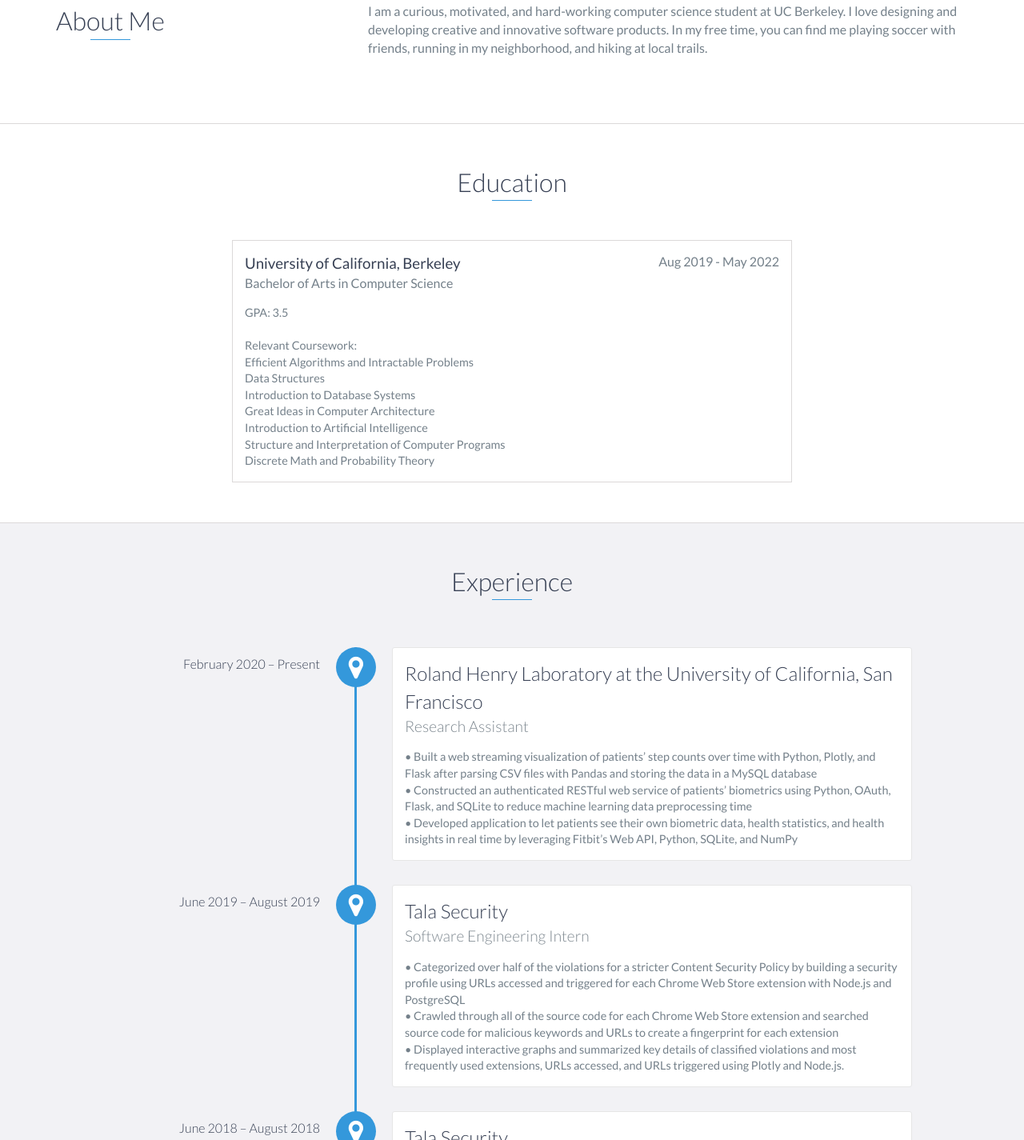
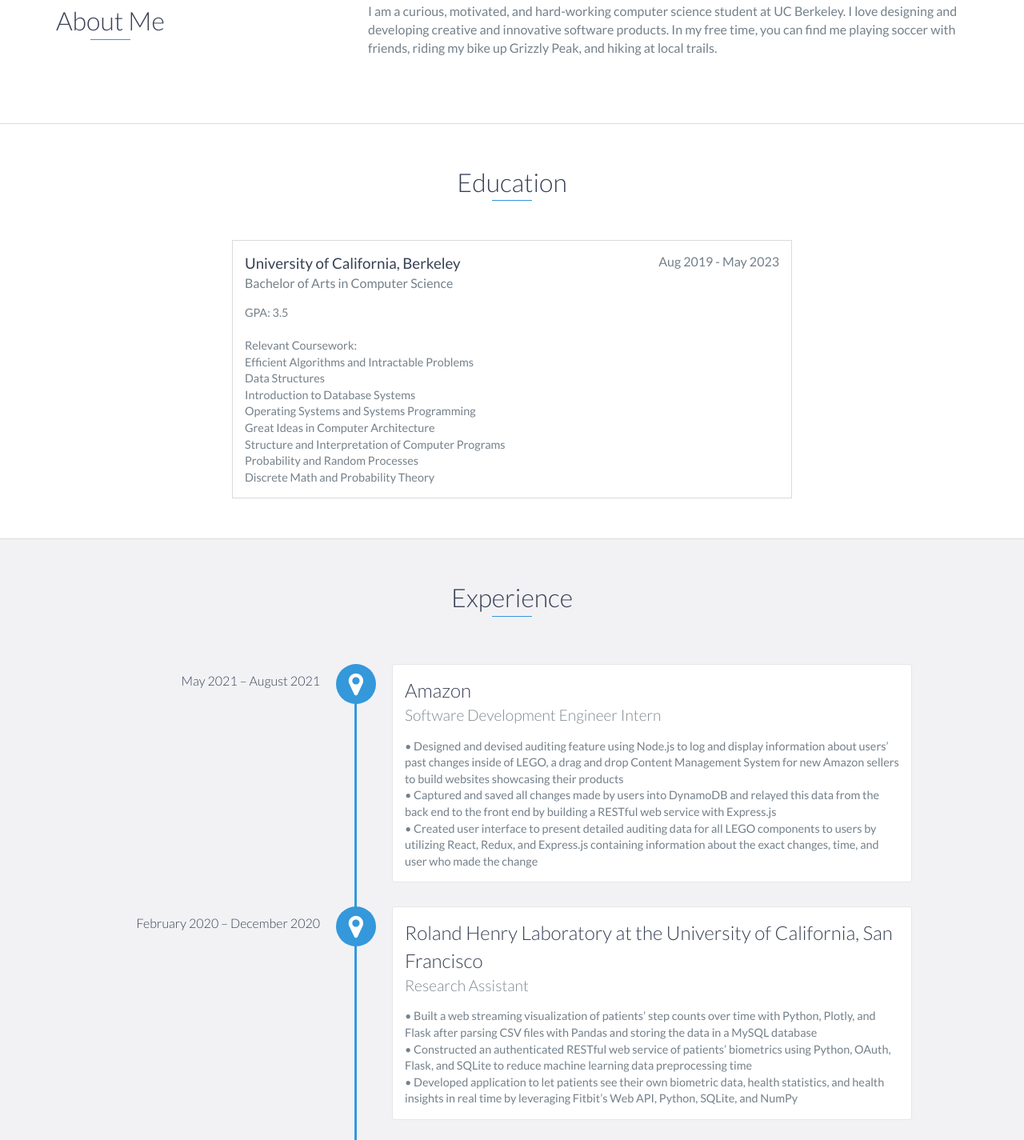
Before and after one commit to jasonyang7/jasonyang7.github.io, a website: page index.html in a window 1280 px wide. Shown: the part 872-2297 px from the top of the page at 80% size. Drawn offline with nearby package versions, Linux system fonts and the light colour scheme.

Commit message:
update information with resume

```diff
--- a/index.html
+++ b/index.html
@@ -70,7 +70,7 @@
                 </div>
                 <div class="col-md-8">
                     <p>I am a curious, motivated, and hard-working computer science student at UC Berkeley. I love designing and developing creative and innovative software products.
-                       In my free time, you can find me playing soccer with friends, running in my neighborhood, and hiking at local trails.
+                       In my free time, you can find me playing soccer with friends, riding my bike up Grizzly Peak, and hiking at local trails.
                     </p>
                 </div>
             </div>
@@ -82,11 +82,10 @@
         <h2 class="heading">Education</h2>
         <div class="education-block">
             <h3>University of California, Berkeley</h3>
-            <span class="education-date">Aug 2019 - May 2022</span>
+            <span class="education-date">Aug 2019 - May 2023</span>
             <h4>Bachelor of Arts in Computer Science</h4>
             <p>GPA: 3.5<br>
-               <br>Relevant Coursework:<br>Efficient Algorithms and Intractable Problems<br>Data Structures<br>Introduction to Database Systems<br>
-               Great Ideas in Computer Architecture<br>Introduction to Artificial Intelligence<br>Structure and Interpretation of Computer Programs<br>Discrete Math and Probability Theory</p>
+            <br>Relevant Coursework:<br>Efficient Algorithms and Intractable Problems<br>Data Structures<br>Introduction to Database Systems<br>Operating Systems and Systems Programming<br>Great Ideas in Computer Architecture<br>Structure and Interpretation of Computer Programs<br>Probability and Random Processes<br>Discrete Math and Probability Theory</p>
         </div>
         <!-- End .education-block -->
     </div>
@@ -95,7 +94,16 @@
     <div id="experience" class="background-alt">
         <h2 class="heading">Experience</h2>
         <div id="experience-timeline">
-            <div data-date="February 2020 – Present">
+            <div data-date="May 2021 – August 2021">
+                <h3>Amazon</h3>
+                <h4>Software Development Engineer Intern</h4>
+                <p>
+                • Designed and devised auditing feature using Node.js to log and display information about users’ past changes inside of
+                LEGO, a drag and drop Content Management System for new Amazon sellers to build websites showcasing their products<br>
+                • Captured and saved all changes made by users into DynamoDB and relayed this data from the back end to the front end by building a RESTful web service with Express.js<br>
+• Created user interface to present detailed auditing data for all LEGO components to users by utilizing React, Redux, and Express.js containing information about the exact changes, time, and user who made the change</p>
+            </div>
+            <div data-date="February 2020 – December 2020">
                 <h3>Roland Henry Laboratory at the University of California, San Francisco</h3>
                 <h4>Research Assistant</h4>
                 <p>• Built a web streaming visualization of patients’ step counts over time with Python, Plotly, and Flask after parsing CSV files with Pandas and storing the data in a MySQL database<br>
```
Also changed, not shown: 2 other files.
